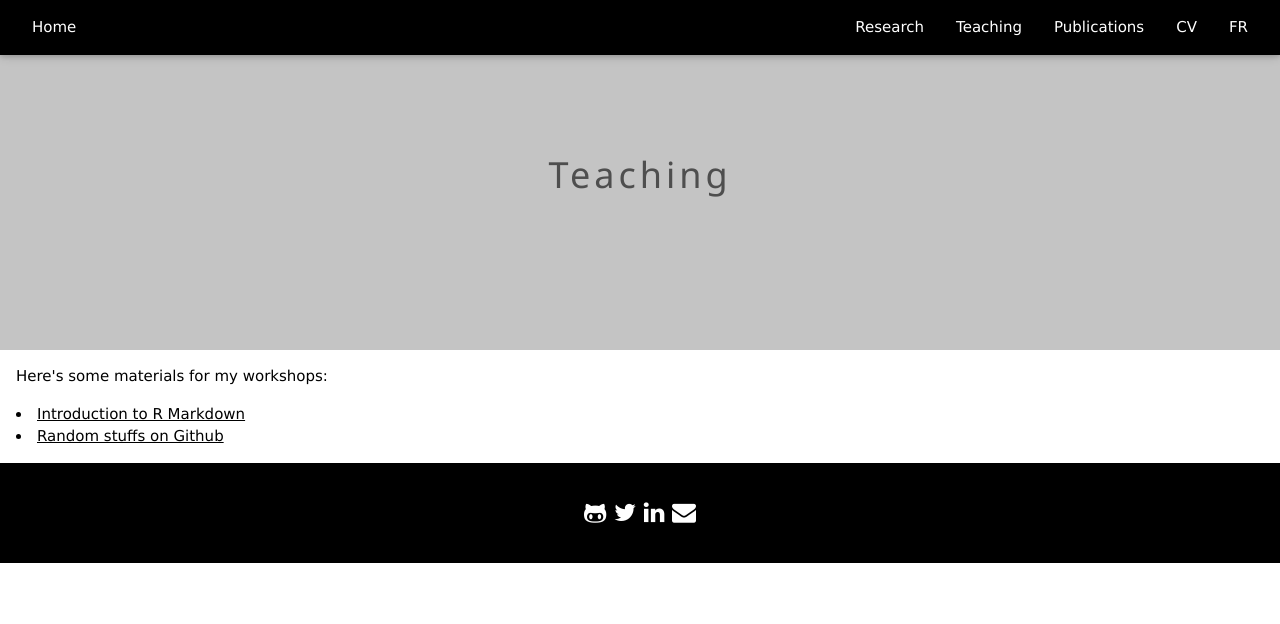
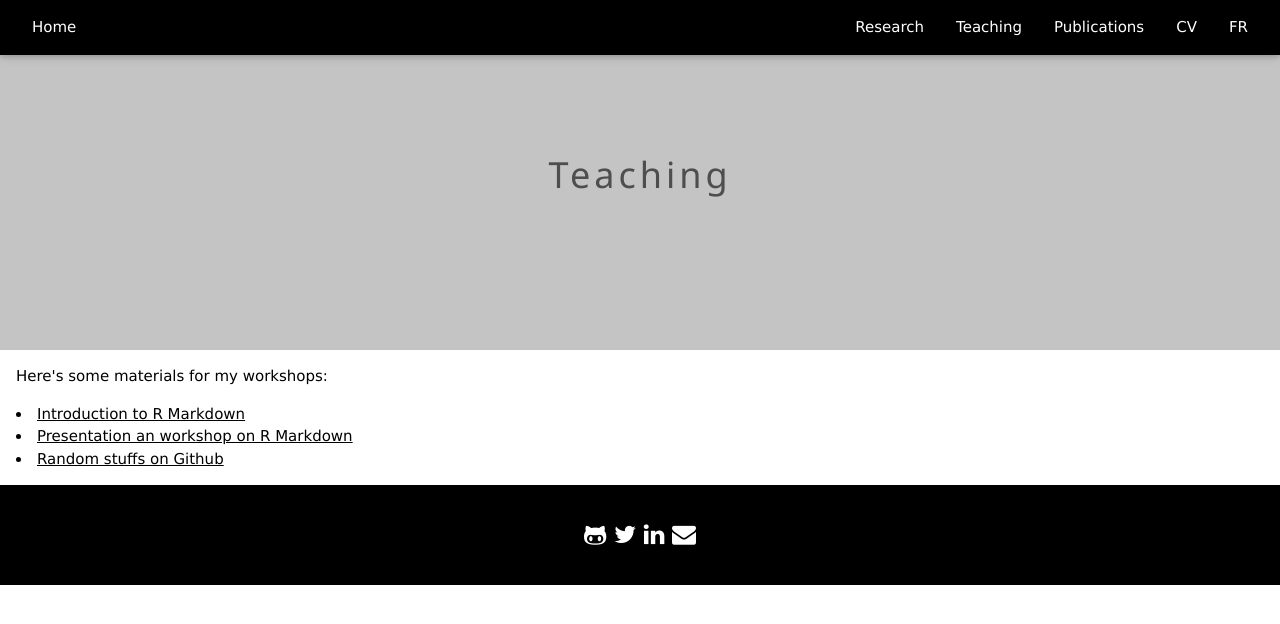
Before and after one commit to biodray/biodray.github.io, a Jekyll site: the page built from teaching/index.html, in a window 1280 px wide. Shown: the top 624 px of the page. Built offline with Jekyll 4.4.1, drawn with Linux system fonts in a browser that asks for light colours.

Commit message:
Add a link to the presentation

```diff
--- a/teaching/index.html
+++ b/teaching/index.html
@@ -7,6 +7,7 @@ title: Teaching
   <p>Here's some materials for my workshops:</p>
   <p>
   	<li><a href="RMarkdown.html">Introduction to R Markdown<a></li>
+  	 <li><a href="PresentationRMarkdown.html">Presentation an workshop on R Markdown<a></li>
   	<li><a href="https://github.com/biodray/Bangarang">Random stuffs on Github</a></li>
   </p>
 </div>
```
